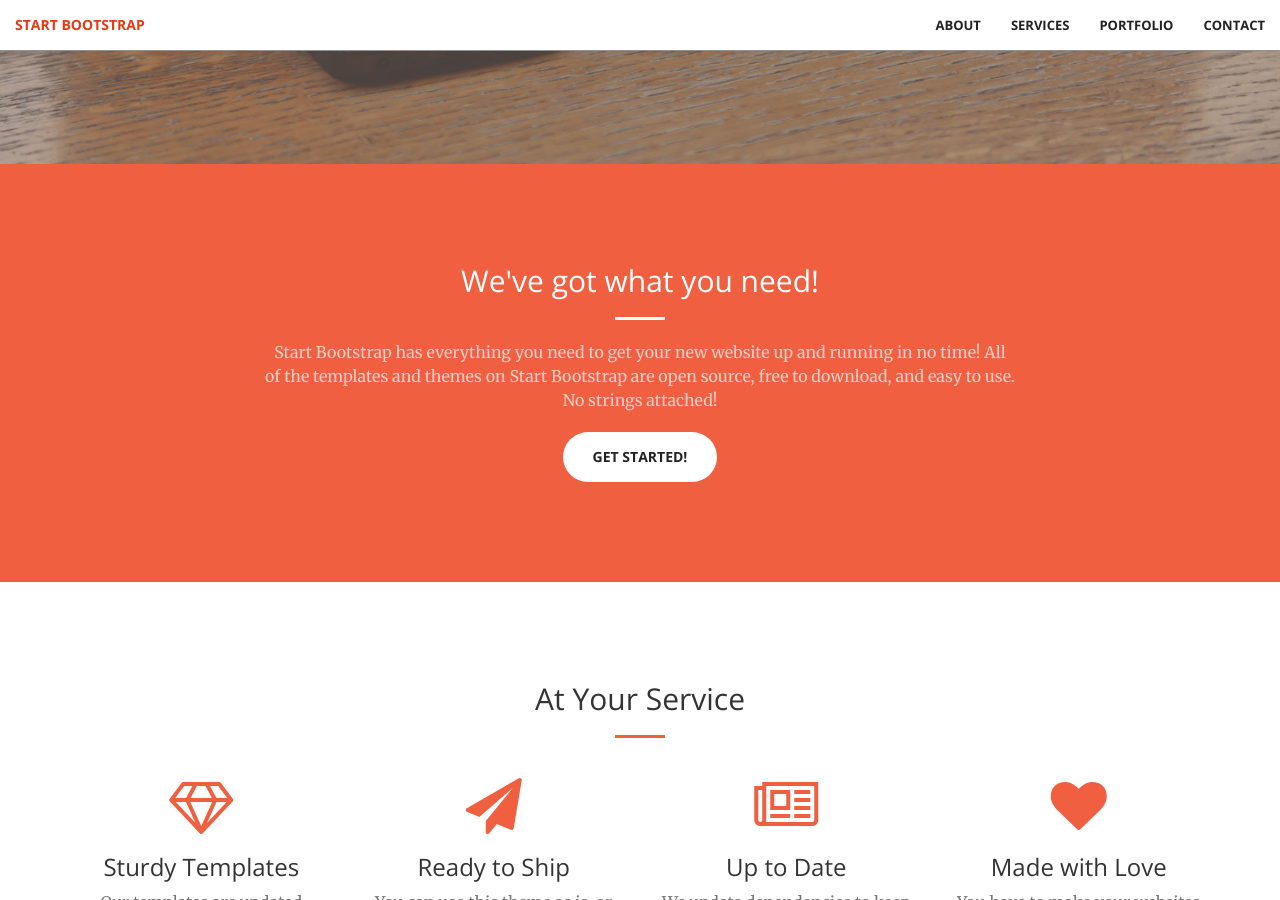
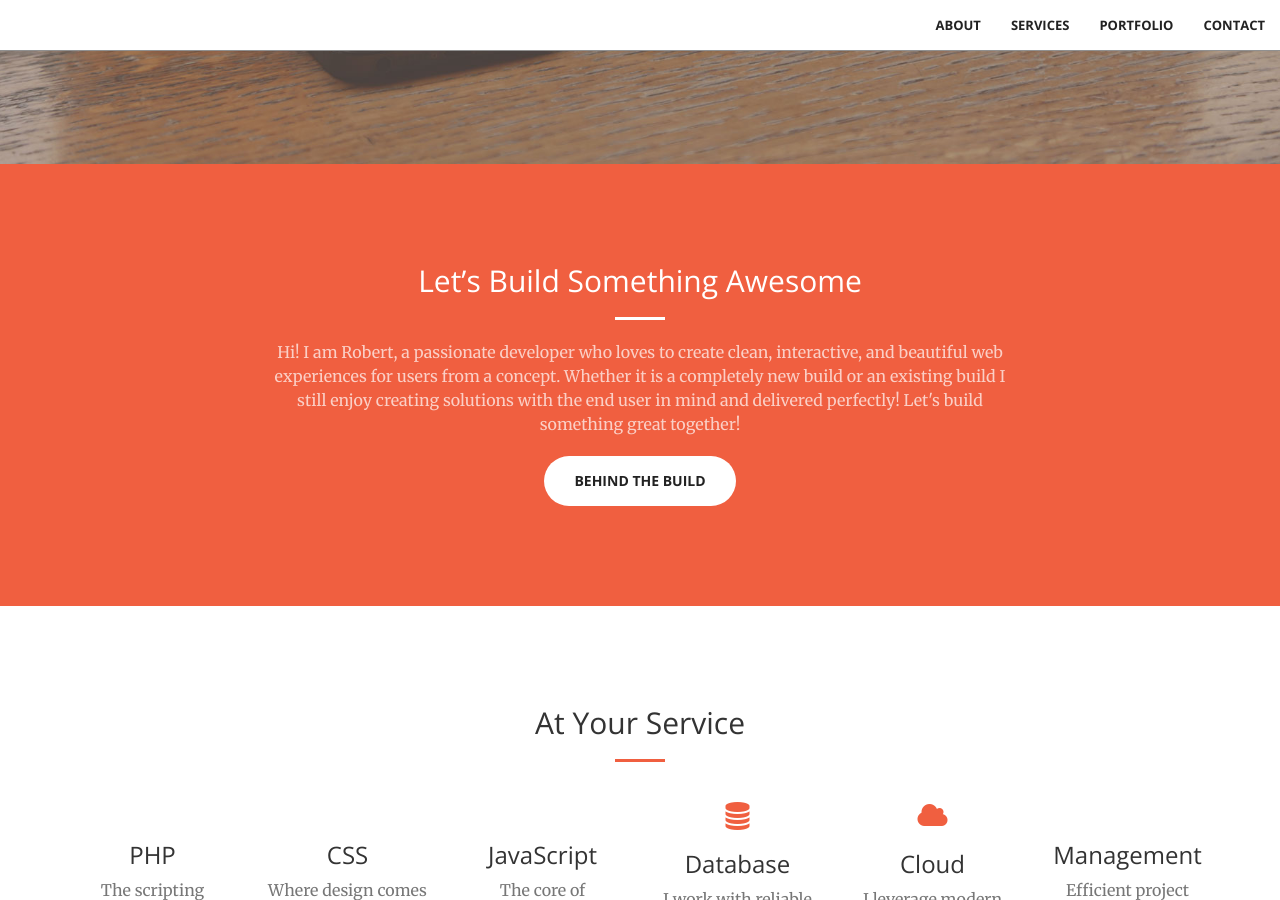
Before and after one commit to chriscantimbuhan/chriscantimbuhan.github.io, a Jekyll site: the page built from index.html, in a window 1280 px wide and 900 px high, scrolled down 736 px. Built offline with Jekyll 4.4.1, drawn with Linux system fonts in a browser that asks for light colours; some of the changed text lies outside the part shown.

Commit message:
Update content for Header and Services

```diff
--- a/_includes/call-to-action.html
+++ b/_includes/call-to-action.html
@@ -2,10 +2,13 @@
     <div class="container">
         <div class="row">
             <div class="col-lg-8 col-lg-offset-2 text-center">
-                <h2 class="section-heading">We've got what you need!</h2>
+                <h2 class="section-heading">Let’s Build Something Awesome</h2>
                 <hr class="light">
-                <p class="text-faded">Start Bootstrap has everything you need to get your new website up and running in no time! All of the templates and themes on Start Bootstrap are open source, free to download, and easy to use. No strings attached!</p>
-                <a href="#" class="btn btn-default btn-xl">Get Started!</a>
+                <p class="text-faded">
+                    Hi! I am Robert, a passionate developer who loves to create clean, interactive, and beautiful web experiences for users from a concept. Whether it is a completely new build or an existing build I still enjoy creating solutions with the end user in mind and delivered perfectly!
+                    Let's build something great together!
+                </p>
+                <a href="#services" class="btn btn-default btn-xl">Behind the Build</a>
             </div>
         </div>
     </div>
--- a/_includes/header.html
+++ b/_includes/header.html
@@ -1,10 +1,10 @@
 <header>
     <div class="header-content">
         <div class="header-content-inner">
-            <h1>Your Favorite Source of Free Bootstrap Themes</h1>
+            <h1>WHO AM I</h1>
             <hr>
-            <p>Start Bootstrap can help you build better websites using the Bootstrap CSS framework! Just download your template and start going, no strings attached!</p>
-            <a href="#about" class="btn btn-primary btn-xl page-scroll">Find Out More</a>
+            <p>A seasoned PHP developer with a decade of development experience!</p>
+            <a href="#about" class="btn btn-primary btn-xl page-scroll">Know Me More</a>
         </div>
     </div>
 </header>
--- a/_includes/nav.html
+++ b/_includes/nav.html
@@ -8,7 +8,6 @@
                 <span class="icon-bar"></span>
                 <span class="icon-bar"></span>
             </button>
-            <a class="navbar-brand page-scroll" href="#page-top">Start Bootstrap</a>
         </div>
 
         <!-- Collect the nav links, forms, and other content for toggling -->
--- a/_includes/services.html
+++ b/_includes/services.html
@@ -9,34 +9,51 @@
     </div>
     <div class="container">
         <div class="row">
-            <div class="col-lg-3 col-md-6 text-center">
+            <div class="col-lg-2 col-md-6 text-center">
                 <div class="service-box">
-                    <i class="fa fa-4x fa-diamond wow bounceIn text-primary"></i>
-                    <h3>Sturdy Templates</h3>
-                    <p class="text-muted">Our templates are updated regularly so they don't break.</p>
+                    <i class="fa fa-2x fa-brands fa-php wow bounceIn text-primary"></i>
+                    <h3>PHP</h3>
+                    <p class="text-muted">
+                        The scripting language I started with — powering dynamic websites.
+                    </p>
                 </div>
             </div>
-            <div class="col-lg-3 col-md-6 text-center">
+            <div class="col-lg-2 col-md-6 text-center">
                 <div class="service-box">
-                    <i class="fa fa-4x fa-paper-plane wow bounceIn text-primary" data-wow-delay=".1s"></i>
-                    <h3>Ready to Ship</h3>
-                    <p class="text-muted">You can use this theme as is, or you can make changes!</p>
+                    <i class="fa fa-2x fa-brands fa-css3-alt wow bounceIn text-primary" data-wow-delay=".1s"></i>
+                    <h3>CSS</h3>
+                    <p class="text-muted">Where design comes to life — the foundation of every layout.</p>
                 </div>
             </div>
-            <div class="col-lg-3 col-md-6 text-center">
+            <div class="col-lg-2 col-md-6 text-center">
                 <div class="service-box">
-                    <i class="fa fa-4x fa-newspaper-o wow bounceIn text-primary" data-wow-delay=".2s"></i>
-                    <h3>Up to Date</h3>
-                    <p class="text-muted">We update dependencies to keep things fresh.</p>
+                    <i class="fa fa-4x fa-brands fa-js wow bounceIn text-primary" data-wow-delay=".2s"></i>
+                    <h3>JavaScript</h3>
+                    <p class="text-muted">The core of interactivity on the web — used in nearly every project.</p>
                 </div>
             </div>
-            <div class="col-lg-3 col-md-6 text-center">
+            <div class="col-lg-2 col-md-6 text-center">
                 <div class="service-box">
-                    <i class="fa fa-4x fa-heart wow bounceIn text-primary" data-wow-delay=".3s"></i>
-                    <h3>Made with Love</h3>
-                    <p class="text-muted">You have to make your websites with love these days!</p>
+                    <i class="fa fa-2x fa-solid fa-database wow bounceIn text-primary" data-wow-delay=".3s"></i>
+                    <h3>Database</h3>
+                    <p class="text-muted">I work with reliable and scalable databases to manage structured data efficiently, whether it’s for user content, analytics, or back-end logic.</p>
+                </div>
+            </div>
+            <div class="col-lg-2 col-md-6 text-center">
+                <div class="service-box">
+                    <i class="fa fa-2x fas fa-cloud wow bounceIn text-primary" data-wow-delay=".3s"></i>
+                    <h3>Cloud</h3>
+                    <p class="text-muted">I leverage modern cloud platforms to deploy, scale, and manage applications efficiently.</p>
+                </div>
+            </div>
+            <div class="col-lg-2 col-md-6 text-center">
+                <div class="service-box">
+                    <i class="fa fa-2x fa-solid fa-list-check wow bounceIn text-primary" data-wow-delay=".3s"></i>
+                    <h3>Management</h3>
+                    <p class="text-muted">Efficient project management keeps everything on track.</p>
                 </div>
             </div>
         </div>
     </div>
 </section>
+<i class="fa-solid fa-list-check"></i>
```
